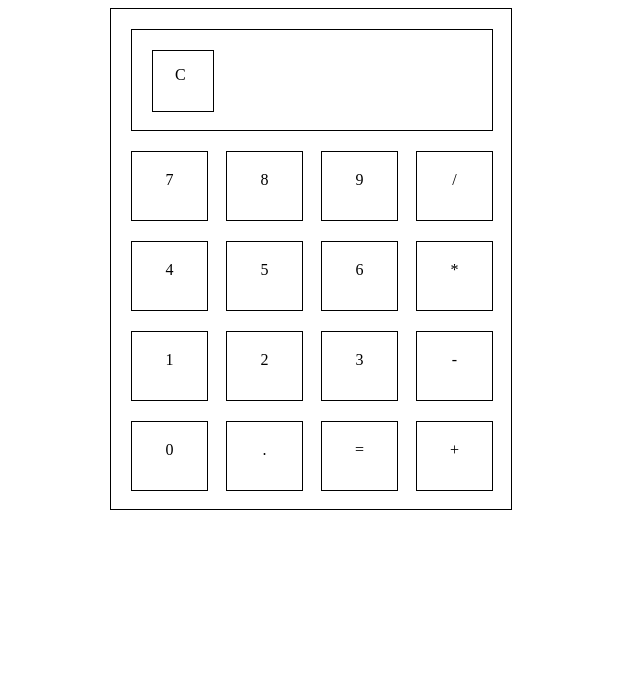
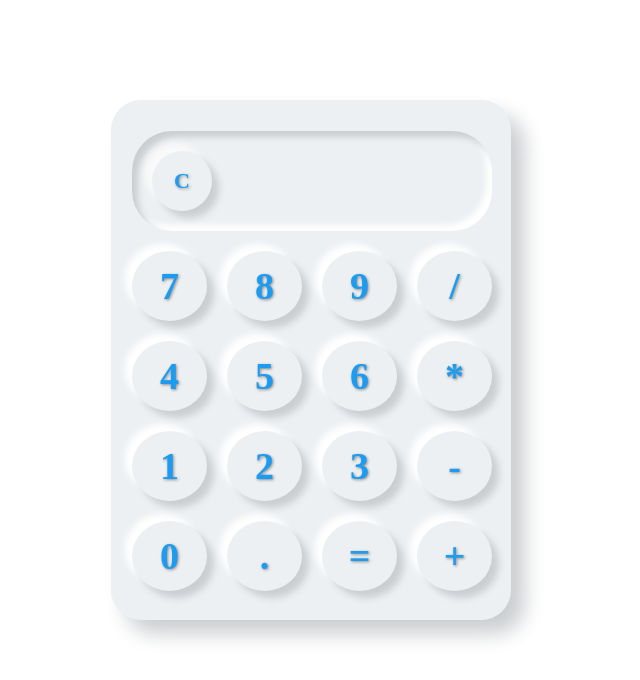
Before and after one commit to guryanov-junior/Calculator, a plain HTML site: page index.html in a window 1280 px wide. Shown: the whole page, without its empty margins (329-969 px from the left). Drawn offline with Linux system fonts and the light colour scheme.

Commit message:
changed a design

```diff
--- a/css/style.css
+++ b/css/style.css
@@ -1,56 +1,59 @@
 .appearance {
   width: 400px;
-	height: 500px;
-	border: 1px solid #000;
-	margin: 0 auto;
+  height: 520px;
+  margin: 100px auto;
+  border-radius: 30px;
+  box-sizing: border-box;
+  background-color: #ecf0f3;
+  box-shadow: 14px 14px 20px #cbced1, -14px -14px 20px #fff;
 }
 
 .inside {
   width: 360px;
   height: 500px;
-	margin: 20px auto auto 20px;
+  margin-left: 20px;
+  padding: 1px;
 }
 
 .display {
   width: 360px;
   height: 100px;
-	border: 1px solid #000;
+  margin-top: 30px;
+  border-radius: 40px;
+  background-color: #ecf0f3;
+  box-shadow: inset 6px 6px 6px #cbced1, inset -6px -6px 6px #fff;
   display: -webkit-box;
   display: -ms-flexbox;
   display: flex;
+  font-size: 28px;
   -webkit-box-pack: justify;
   -ms-flex-pack: justify;
   justify-content: space-between;
 }
 
-.crear {
+.clear {
   width: 60px;
   height: 60px;
-	border: 1px solid #000;
+  border-radius: 50%;
+  box-sizing: border-box;
+  box-shadow: 7px 7px 7px #cbced1, -7px -7px 7px rgb(250, 250, 250);
   margin: 20px 0 0 20px;
+  display: flex;
+  justify-content: center;
+  align-items: center;
   cursor: pointer;
-	-webkit-transition: 0.1s linear;
-	-o-transition: 0.1s linear;
-	transition: 0.1s linear;
-}
-
-.crear:hover {
-	-webkit-transform: scale(1.1);
-	-ms-transform: scale(1.1);
-	transform: scale(1.1);
-	background-color: #aabae4;
-	color: #fff;
-}
-
-.crear:active {
-	background-color: #fff;
-	color: #000;
+  font-size: 22px;
+  font-weight: bold;
+  color: #1d9bf0;
+  text-shadow: 1px 1px 3px rgb(139, 139, 139);
 }
 
 .button__clear {
-	padding: 25%;
-	margin-left: 7px;
   display: block;
+}
+
+.clear:active {
+  box-shadow: none;
 }
 
 .value {
@@ -71,25 +74,19 @@
 }
 
 .button {
-	border: 1px solid #000;
-	text-align: center;
-	padding-top: 25%;
-	width: 100%;
+  border-radius: 50%;
+  box-sizing: border-box;
+  box-shadow: 7px 7px 7px #cbced1, -7px -7px 7px #fff;
+  display: flex;
+  justify-content: center;
+  align-items: center;
+  font-size: 38px;
+  font-weight: bold;
+  color: #1d9bf0;
   cursor: pointer;
-	-webkit-transition: 0.1s linear;
-	-o-transition: 0.1s linear;
-	transition: 0.1s linear;
-}
-
-.button:hover {
-	-webkit-transform: scale(1.1);
-	-ms-transform: scale(1.1);
-	transform: scale(1.1);
-	background-color: #aabae4;
-	color: #fff;
+  text-shadow: 1px 1px 3px rgb(139, 139, 139);
 }
 
 .button:active {
-	background-color: #fff;
-	color: #000;
+  box-shadow: none;
 }
--- a/index.html
+++ b/index.html
@@ -1,33 +1,27 @@
 <!DOCTYPE html>
 <html lang="en">
-
   <head>
-	<meta charset="UTF-8">
-	<meta http-equiv="X-UA-Compatible" content="IE=edge">
-	<meta name="viewport" content="width=device-width, initial-scale=1.0">
-	<title>Simple calculator</title>
-	<link rel="stylesheet" href="css/style.css">
+    <meta charset="UTF-8" />
+    <meta http-equiv="X-UA-Compatible" content="IE=edge" />
+    <meta name="viewport" content="width=device-width, initial-scale=1.0" />
+    <title>Neumorphic calculator</title>
+    <link rel="stylesheet" href="css/style.css" />
   </head>
 
   <body>
-
     <div class="appearance">
       <div class="inside">
         <div class="display">
-				<div class="crear">
+          <div class="clear">
             <div class="button__clear">C</div>
           </div>
-				<div class="value">
-
-				</div>
+          <div class="value"></div>
         </div>
         <div class="buttons">
-
           <span class="button">7</span>
           <span class="button">8</span>
           <span class="button">9</span>
           <span class="button">/</span>
-
 
           <span class="button">4</span>
           <span class="button">5</span>
@@ -43,12 +37,10 @@
           <span class="button">.</span>
           <div class="button equality">=</div>
           <span class="button">+</span>
-
         </div>
       </div>
     </div>
 
     <script src="js/main.js"></script>
   </body>
-
 </html>
```
Also changed, not shown: js/main.js (+5 -6 lines), readme_assets/1.png, 1 other file. Lines whose indentation alone changed are shown as unchanged.
